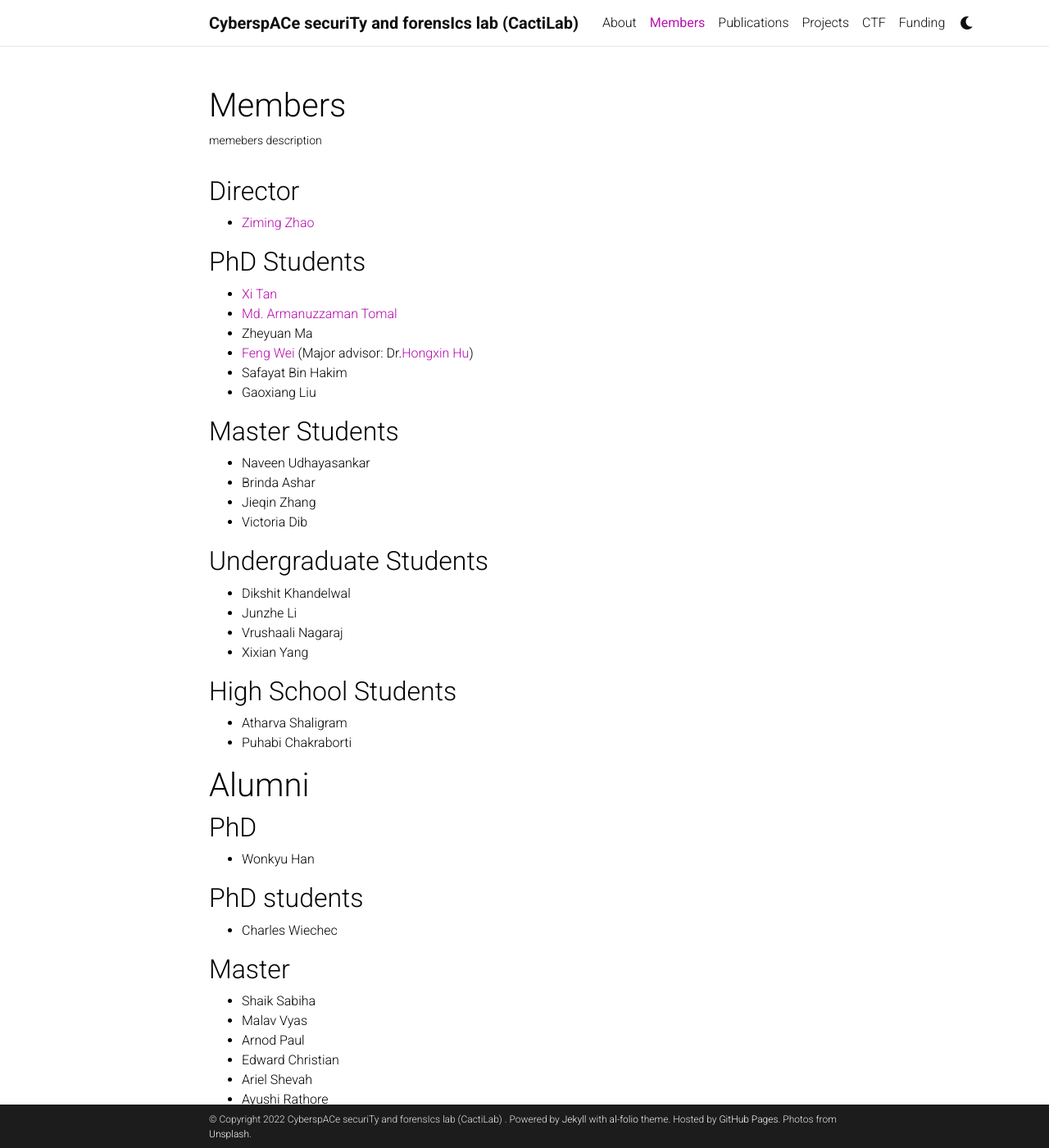
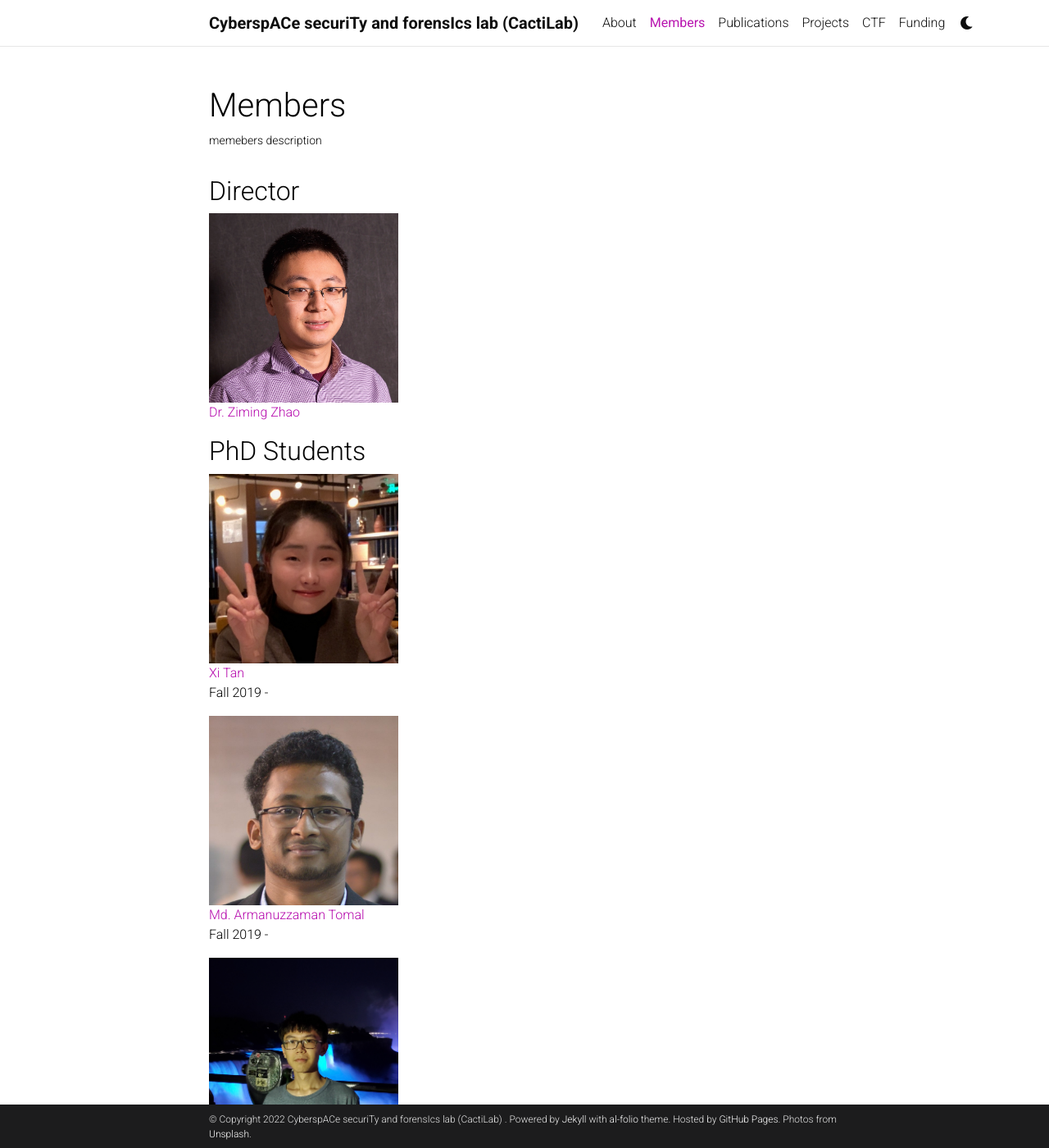
Before and after one commit to XixianWasTaken/xixianwastaken.github.io, a Jekyll site: the page built from _pages/members.md, in a window 1280 px wide and 1400 px high. Shown: the whole window at 82% size. Built offline with Jekyll 4.4.1, drawn with Linux system fonts in a browser that asks for light colours; full-size pictures stand in for the smaller copies a plugin makes; comment, search, counter and statistics services are not loaded; a style sheet for code colours, icons or effects is not loaded; some of the changed text lies outside the part shown.

Commit message:
update PhD images

```diff
--- a/_config.yml
+++ b/_config.yml
@@ -6,14 +6,14 @@ title: blank # the website title (if blank, full name will be used instead)
 first_name: CyberspACe securiTy and forensIcs lab (CactiLab)
 middle_name:
 last_name:
-email:
+email:  zimingzh AT buffalo.edu
 description: > # the ">" symbol means to ignore newlines until "footer_text:"
   CactiLab is in the [Department of Computer Science and Engineering](https://engineering.buffalo.edu/computer-science-engineering.html) at University at Buffalo.
 footer_text: >
   Powered by <a href="https://jekyllrb.com/" target="_blank">Jekyll</a> with <a href="https://github.com/alshedivat/al-folio">al-folio</a> theme.
   Hosted by <a href="https://pages.github.com/" target="_blank">GitHub Pages</a>.
   Photos from <a href="https://unsplash.com" target="_blank">Unsplash</a>.
-keywords: jekyll, jekyll-theme, academic-website, portfolio-website  # add your own keywords or leave empty
+keywords:   # add your own keywords or leave empty
 
 lang: en # the language of your site (for example: en, fr, cn, ru, etc.)
 icon: ⚛️  # the emoji used as the favicon (alternatively, provide image name in /assets/img/)
@@ -73,7 +73,7 @@ twitter_username: # your Twitter handle
 mastodon_username: # your mastodon instance+username in the format instance.tld/@username
 linkedin_username: # your LinkedIn user name
 telegram_username: # your Telegram user name
-scholar_userid: # your Google Scholar ID
+scholar_userid: l6M4h_YAAAAJ # your Google Scholar ID
 semanticscholar_id: # your Semantic Scholar ID
 whatsapp_number: # your WhatsApp number (full phone number in international format. Omit any zeroes, brackets, or dashes when adding the phone number in international format.)
 orcid_id: # your ORCID ID
--- a/_pages/members.md
+++ b/_pages/members.md
@@ -9,16 +9,35 @@
 
 ## Director
 
-- [Ziming Zhao](https://zzm7000.github.io/)
+![Dr. Ziming Zhao](/assets/img/prof_pic.jpg){:height="30%" width="30%" align="center"}<br>
+[Dr. Ziming Zhao](https://zzm7000.github.io/){:align="center"}
 
 ## PhD Students
 
-- [Xi Tan](https://mintancy.github.io/)
-- [Md. Armanuzzaman Tomal](https://tomal-kuet.github.io/armanuzzaman/)
-- Zheyuan Ma
-- [Feng Wei](https://akafengfeng.github.io/) (Major advisor: Dr.[Hongxin Hu](https://cse.buffalo.edu/~hongxinh/))
-- Safayat Bin Hakim
-- Gaoxiang Liu
+
+![Xi Tan](/assets/img/members/xi.jpg){:height="30%" width="30%" align="center"}<br>
+[Xi Tan](https://mintancy.github.io/) <br> Fall 2019 -
+
+
+![Md. Armanuzzaman Tomal](/assets/img/members/tomal.jpg){:height="30%" width="30%" align="center"}<br>
+[Md. Armanuzzaman Tomal](https://tomal-kuet.github.io/armanuzzaman/) <br> Fall 2019 -
+
+
+![Zheyuan Ma](/assets/img/members/zheyuan.jpg){:height="30%" width="30%" align="center"}<br>
+Zheyuan Ma  <br> Fall 2019 -
+
+
+![Feng Wei](/assets/img/members/wei.jpg){:height="30%" width="30%" align="center"}<br>
+[Feng Wei](https://akafengfeng.github.io/) (Major advisor: [Dr.Hongxin Hu](https://cse.buffalo.edu/~hongxinh/))  <br> Fall 2018 -
+
+
+![Safayat Bin Hakim](/assets/img/members/safayet.png){:height="30%" width="30%" align="center"}<br>
+Safayat Bin Hakim   <br> Fall 2022 -
+
+
+![Gaoxiang Liu](/assets/img/members/gaoxiang.png){:height="30%" width="30%" align="center"}<br>
+Gaoxiang Liu  <br> Spring 2023 -
+
 
 
 ## Master Students
```
Also changed, not shown: assets/img/members/safayet.png (added), assets/img/members/tomal.jpg (added), assets/img/members/wei.jpg (added), assets/img/members/xi.jpg (added), assets/img/members/zheyuan.jpg (added), 1 other file.
